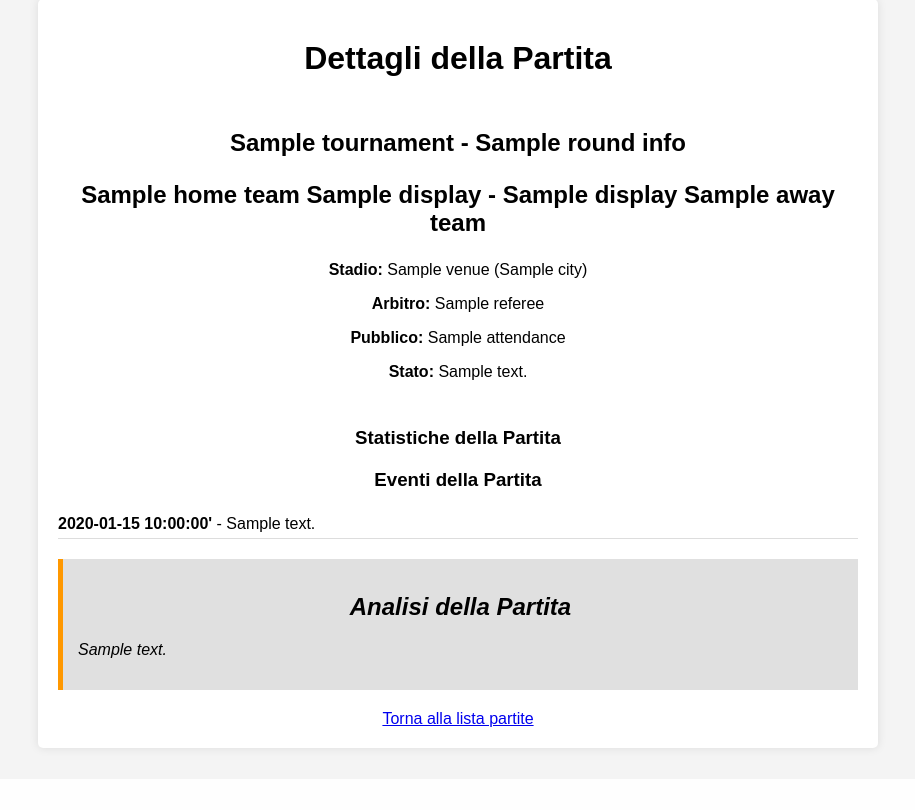
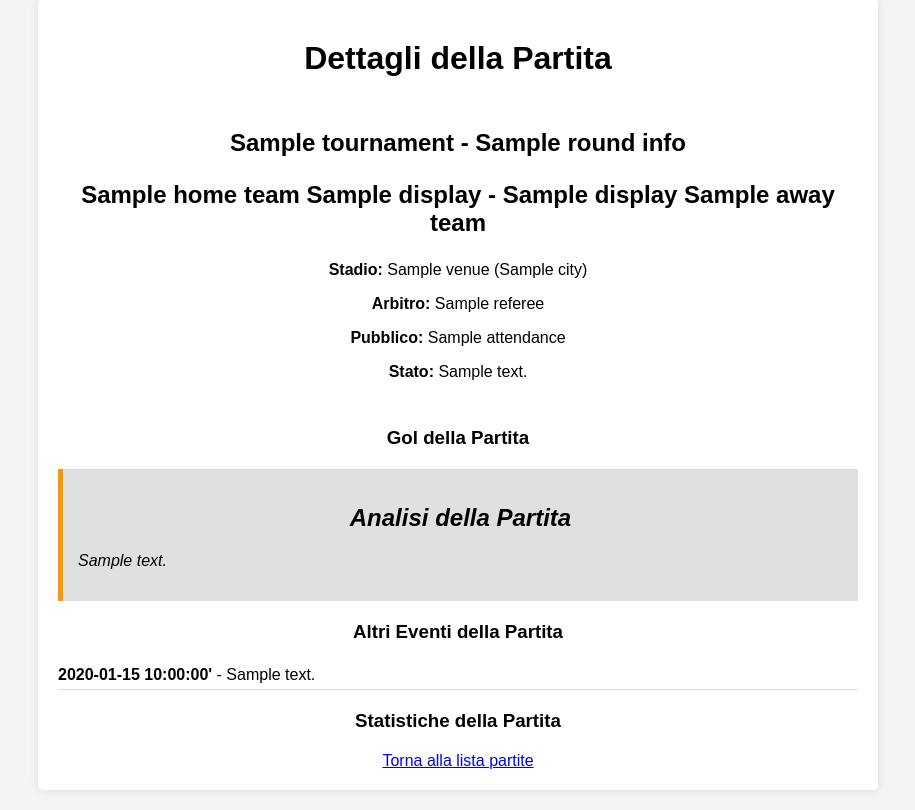
Before and after one commit to Tagliax79/LiveScoreApp, a Flask app: template templates/match.html in a window 1280 px wide. Shown: the part 21-831 px from the top of the page, without its empty margins (182-1097 px from the left). Before the commit the page ends 775 px from the top, so only its background shows below. Run offline with Flask 3, Linux system fonts and the light colour scheme; the template is opened without the code that fills it: most values are stand-ins (such as "Sample title", 1, 10 or a date in 2020).

Commit message:
Riordinata la visualizzazione degli eventi nella pagina del match

```diff
--- a/templates/match.html
+++ b/templates/match.html
@@ -91,6 +91,66 @@
                 <p><strong>Stato:</strong> {{ match.event.status.description }}</p>
             </div>
 
+            <!-- SEZIONE GOL SUBITO DOPO IL RISULTATO -->
+            <div class="events">
+                <h3>Gol della Partita</h3>
+                {% if incidents and incidents.incidents %}
+                    <ul>
+                        {% for event in incidents.incidents %}
+                            {% if event.incidentType == "goal" %}
+                                <li>
+                                    <strong>{{ event.time }}'</strong> -
+                                    <span class="goal">⚽ Gol!</span> {{ event.player.name }}
+                                    {% if event.assist1 %} (Assist: {{ event.assist1.name }}) {% endif %}
+                                </li>
+                            {% endif %}
+                        {% endfor %}
+                    </ul>
+                {% else %}
+                    <p>Nessun gol disponibile.</p>
+                {% endif %}
+            </div>
+
+            <!-- SEZIONE COMMENTO GENERATO DA OPENAI -->
+            {% if commento %}
+            <div class="commento">
+                <h2>Analisi della Partita</h2>
+                <p>{{ commento }}</p>
+            </div>
+            {% endif %}
+
+            <!-- SEZIONE EVENTI (AMMONIZIONI, ESPULSIONI, ECC.) -->
+            <div class="events">
+                <h3>Altri Eventi della Partita</h3>
+                {% if incidents and incidents.incidents %}
+                    <ul>
+                        {% for event in incidents.incidents %}
+                            {% if event.incidentType != "goal" %}
+                                <li>
+                                    <strong>{{ event.time }}'</strong> -
+                                    {% if event.incidentType == "card" %}
+                                        {% if event.incidentClass == "yellow" %}
+                                            <span class="yellow-card">🟨 Ammonizione</span> {{ event.player.name }}
+                                        {% elif event.incidentClass == "red" %}
+                                            <span class="red-card">🟥 Espulsione</span> {{ event.player.name }}
+                                        {% endif %}
+                                    {% elif event.incidentType == "substitution" %}
+                                        <span class="substitution">🔄 Sostituzione</span> {{ event.playerOut.name }} ➡️ {{ event.playerIn.name }}
+                                    {% elif event.incidentType == "penalty" %}
+                                        <span class="goal">⚽ Gol su rigore!</span> {{ event.player.name }}
+                                    {% else %}
+                                        {{ event.text }}
+                                    {% endif %}
+                                </li>
+                            {% endif %}
+                        {% endfor %}
+                    </ul>
+                {% else %}
+                    <p>Nessun evento disponibile.</p>
+                {% endif %}
+            </div>
+
+            <!-- SEZIONE STATISTICHE DELLA PARTITA -->
             <div class="stats">
                 <h3>Statistiche della Partita</h3>
                 {% if statistics and statistics.statistics %}
@@ -113,45 +173,6 @@
                 {% endif %}
             </div>
 
-            <div class="events">
-                <h3>Eventi della Partita</h3>
-                {% if incidents and incidents.incidents %}
-                    <ul>
-                        {% for event in incidents.incidents %}
-                            <li>
-                                <strong>{{ event.time }}'</strong> -
-                                {% if event.incidentType == "goal" %}
-                                    <span class="goal">⚽ Gol!</span> {{ event.player.name }}
-                                    {% if event.assist1 %} (Assist: {{ event.assist1.name }}) {% endif %}
-                                {% elif event.incidentType == "card" %}
-                                    {% if event.incidentClass == "yellow" %}
-                                        <span class="yellow-card">🟨 Ammonizione</span> {{ event.player.name }}
-                                    {% elif event.incidentClass == "red" %}
-                                        <span class="red-card">🟥 Espulsione</span> {{ event.player.name }}
-                                    {% endif %}
-                                {% elif event.incidentType == "substitution" %}
-                                    <span class="substitution">🔄 Sostituzione</span> {{ event.playerOut.name }} ➡️ {{ event.playerIn.name }}
-                                {% elif event.incidentType == "penalty" %}
-                                    <span class="goal">⚽ Gol su rigore!</span> {{ event.player.name }}
-                                {% else %}
-                                    {{ event.text }}
-                                {% endif %}
-                            </li>
-                        {% endfor %}
-                    </ul>
-                {% else %}
-                    <p>Nessun evento disponibile.</p>
-                {% endif %}
-            </div>
-
-            <!-- SEZIONE COMMENTO GENERATO DA OPENAI -->
-            {% if commento %}
-            <div class="commento">
-                <h2>Analisi della Partita</h2>
-                <p>{{ commento }}</p>
-            </div>
-            {% endif %}
-
         {% else %}
             <p>Dettagli non disponibili</p>
         {% endif %}
```
